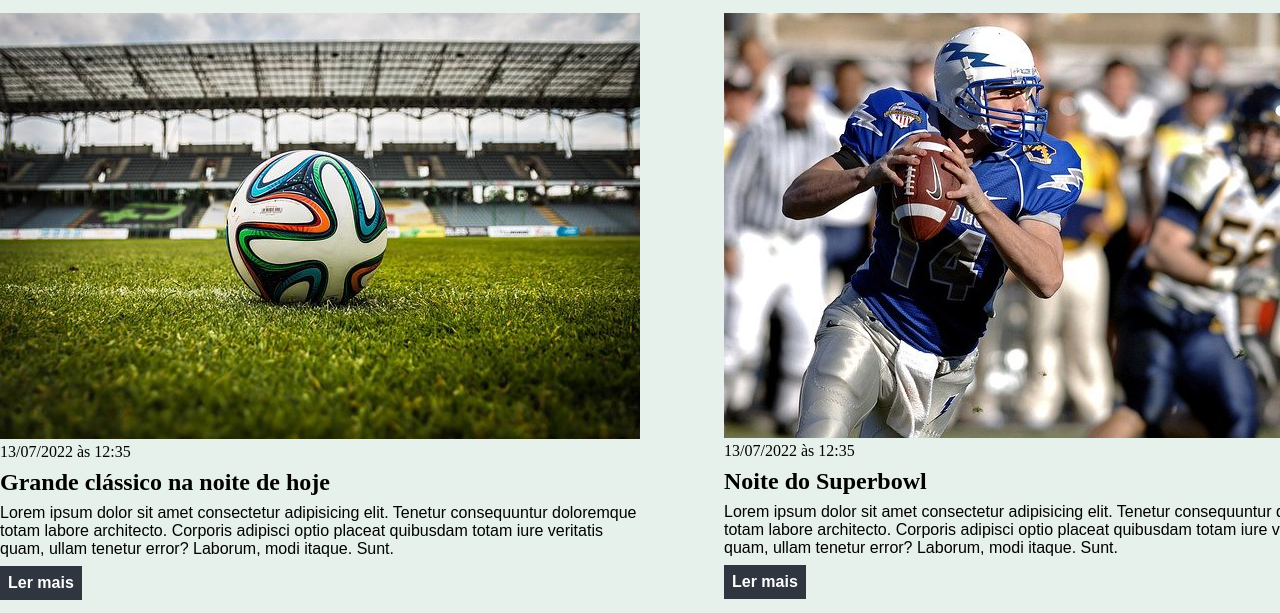
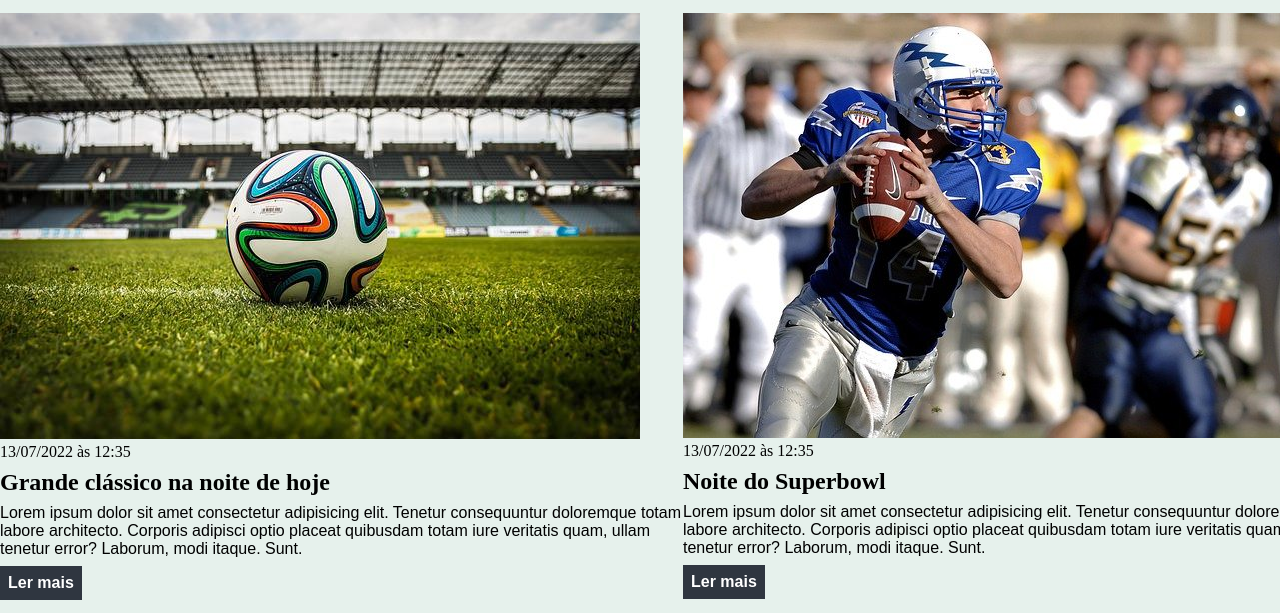
Before and after one commit to Breninnn17/exercicio.css, a plain HTML site: page index.html in a window 1280 px wide. Shown: the part 125-738 px from the top of the page. Drawn offline with Linux system fonts and the light colour scheme.

Commit message:
alteraçao de erros

```diff
--- a/main.css
+++ b/main.css
@@ -10,7 +10,7 @@ body > header {
 }
 
 .articles article{
-    width: 47%;
+    width: 50%;
 }
 
 header .container{
```
